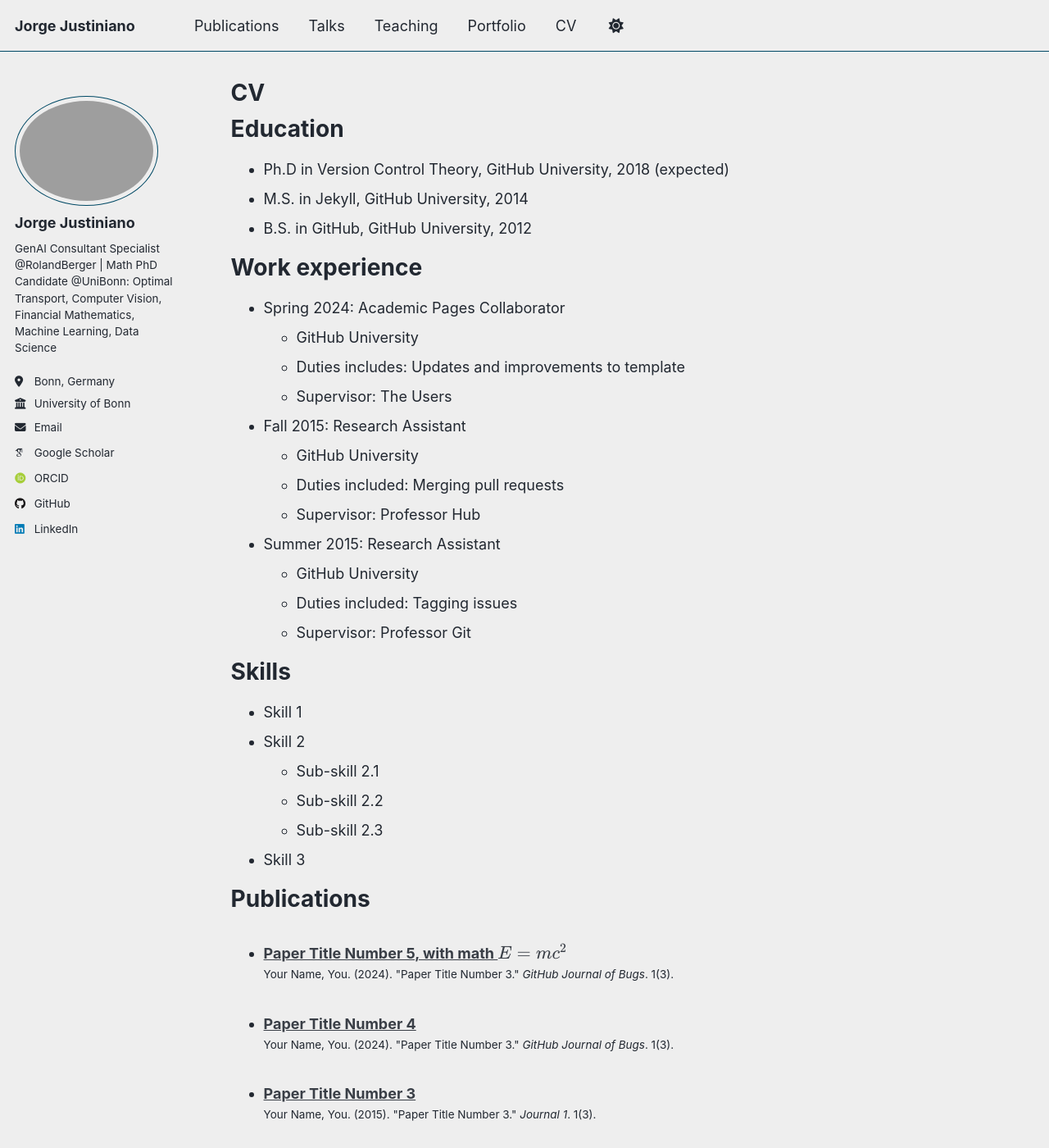
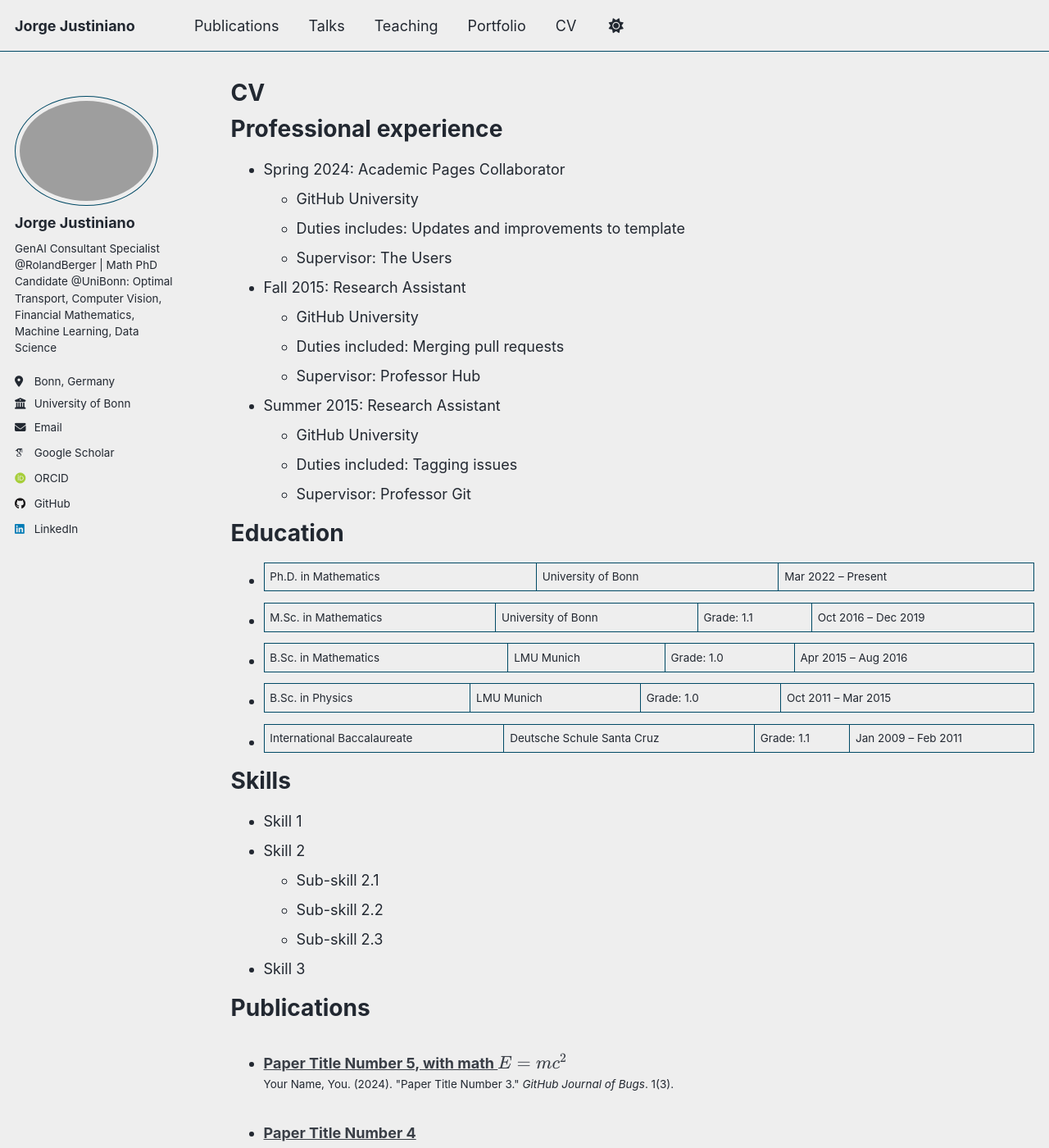
Before and after one commit to jjustiniano2/jjustiniano2.github.io, a Jekyll site: the page built from _pages/cv.md, in a window 1280 px wide and 1400 px high. Shown: the whole window at 82% size. Built offline with Jekyll 4.4.1, drawn with Linux system fonts in a browser that asks for light colours; some web fonts are replaced; a script that is not in the unit is left out.

Commit message:
Update cv.md

```diff
--- a/_pages/cv.md
+++ b/_pages/cv.md
@@ -9,13 +9,7 @@ redirect_from:
 
 {% include base_path %}
 
-Education
-======
-* Ph.D in Version Control Theory, GitHub University, 2018 (expected)
-* M.S. in Jekyll, GitHub University, 2014
-* B.S. in GitHub, GitHub University, 2012
-
-Work experience
+Professional experience
 ======
 * Spring 2024: Academic Pages Collaborator
   * GitHub University
@@ -31,6 +25,14 @@ Work experience
   * GitHub University
   * Duties included: Tagging issues
   * Supervisor: Professor Git
+
+Education
+======
+* Ph.D. in Mathematics | University of Bonn | Mar 2022 – Present
+* M.Sc. in Mathematics | University of Bonn | Grade: 1.1 | Oct 2016 – Dec 2019
+* B.Sc. in Mathematics | LMU Munich | Grade: 1.0 | Apr 2015 – Aug 2016
+* B.Sc. in Physics | LMU Munich | Grade: 1.0 | Oct 2011 – Mar 2015
+* International Baccalaureate | Deutsche Schule Santa Cruz | Grade: 1.1 | Jan 2009 – Feb 2011
 
 Skills
 ======
```
